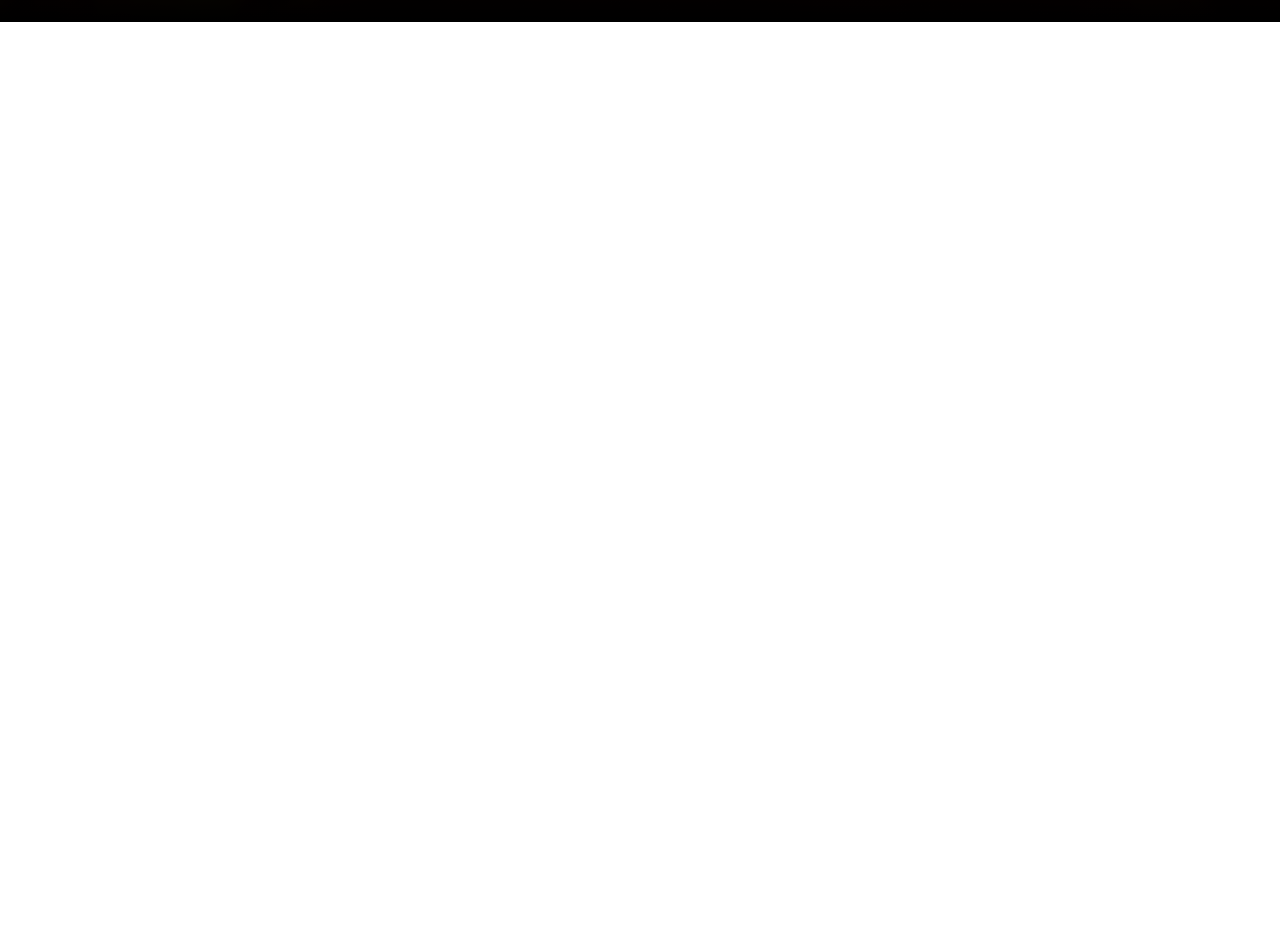
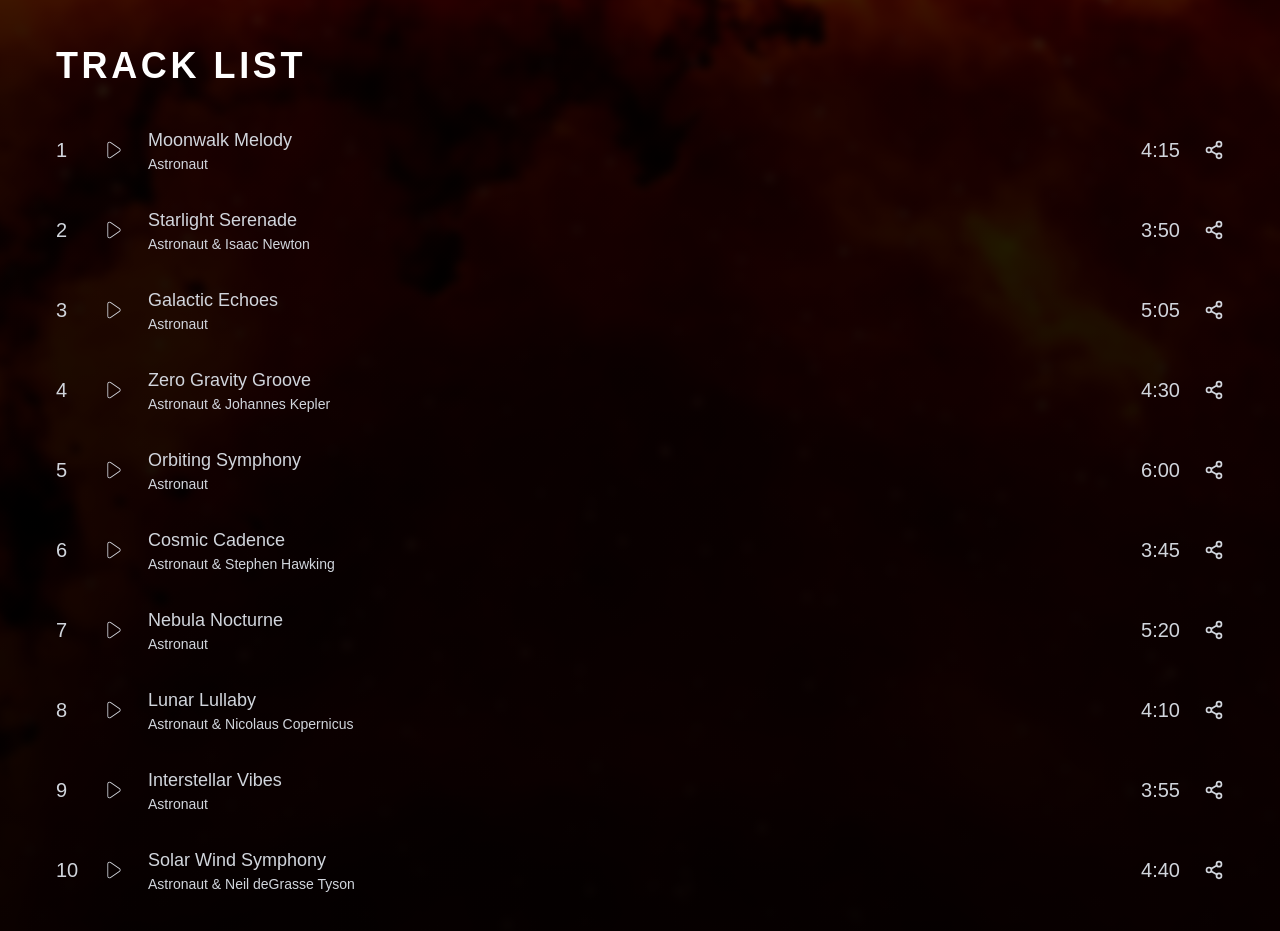
Before and after one commit to ibada13/Nebula, a Next.js app: page / in a window 1280 px wide. Shown: the part 743-1674 px from the top of the page. Before the commit the page ends 800 px from the top, so only its background shows below. Built offline with nearby package versions, Linux system fonts and the light colour scheme.

Commit message:
modified:   app/components/Background.tsx 	new file:   app/components/Trarcks.tsx 	new file:   app/components/data/tracksdata.ts 	modified:   app/page.tsx

```diff
--- a/app/components/Background.tsx
+++ b/app/components/Background.tsx
@@ -11,7 +11,7 @@ export default function Background() {
           className="blur-xs scale-110"
           priority
         />
-        <div className="absolute  w-full h-full bg-gradient-to-b from-[rgba(0,0,0,0.1)]  via-[rgba(0,0,0,0.7)]  to-black opacity-100"></div>
+        <div className="absolute  w-full h-full bg-gradient-to-b from-[rgba(0,0,0,0)]  via-[rgba(0,0,0,0.9)]  to-black opacity-95"></div>
 
       </div>
 
--- /dev/null
+++ b/app/components/Trarcks.tsx
@@ -0,0 +1,31 @@
+import { CiPlay1 } from "react-icons/ci";
+import { FiShare2 } from "react-icons/fi";
+import { tracks } from "./data/tracksdata";
+const Tracks = () => {
+    return (
+        <div className="w-[95%] p-6 flex flex-col gap-y-6">
+            <h1 className="uppercase text-4xl tracking-widest font-bold">Track List</h1>
+            <div className="flex flex-col  w-full">
+                {tracks.map((track, index) => (
+
+                    <div key={`track-${index}`} className="w-full flex justify-between  py-4 text-gray-300 text-xl font-light">
+                    <div className=" flex   gap-x-6 items-center">
+                            <p className="min-w-[24px]">{ index+1}</p>
+                        <CiPlay1 />
+                        <div className="flex flex-col">
+                                <p className="text-lg">{ track.name}</p>
+                                <p className="text-sm">{ track.artist}</p>
+                        </div>
+                    </div>
+                    <div className=" flex gap-x-6 items-center ">
+                            <p>{ track.duration }</p>
+                        <FiShare2/>
+                    </div>
+                </div>
+                ))}
+            </div>
+        </div>
+    );
+}
+
+export default Tracks;
--- /dev/null
+++ b/app/components/data/tracksdata.ts
@@ -0,0 +1,21 @@
+
+interface Track {
+    name: string,
+    duration: string,
+    artist:string
+}
+
+const tracks: Track[] = [
+    { name: "Moonwalk Melody", duration: "4:15", artist: "Astronaut" },
+    { name: "Starlight Serenade", duration: "3:50", artist: "Astronaut & Isaac Newton" },
+    { name: "Galactic Echoes", duration: "5:05", artist: "Astronaut" },
+    { name: "Zero Gravity Groove", duration: "4:30", artist: "Astronaut & Johannes Kepler" },
+    { name: "Orbiting Symphony", duration: "6:00", artist: "Astronaut" },
+    { name: "Cosmic Cadence", duration: "3:45", artist: "Astronaut & Stephen Hawking" },
+    { name: "Nebula Nocturne", duration: "5:20", artist: "Astronaut" },
+    { name: "Lunar Lullaby", duration: "4:10", artist: "Astronaut & Nicolaus Copernicus" },
+    { name: "Interstellar Vibes", duration: "3:55", artist: "Astronaut" },
+    { name: "Solar Wind Symphony", duration: "4:40", artist: "Astronaut & Neil deGrasse Tyson" }
+];
+
+export { tracks}
--- a/app/page.tsx
+++ b/app/page.tsx
@@ -2,6 +2,7 @@ import Navbar from "./components/Navbar";
 import Background from "./components/Background";
 import Main from "./components/Main";
 import Stream from "./components/Stream";
+import Tracks from "./components/Trarcks";
 export default function Home() {
   return (
     <div className="relative  w-full flex flex-col  items-center   text-white text-3xl">
@@ -9,6 +10,7 @@ export default function Home() {
       <Background/>
       <Main />
       <Stream />
+      <Tracks />
     </div>
   );
 }
```
